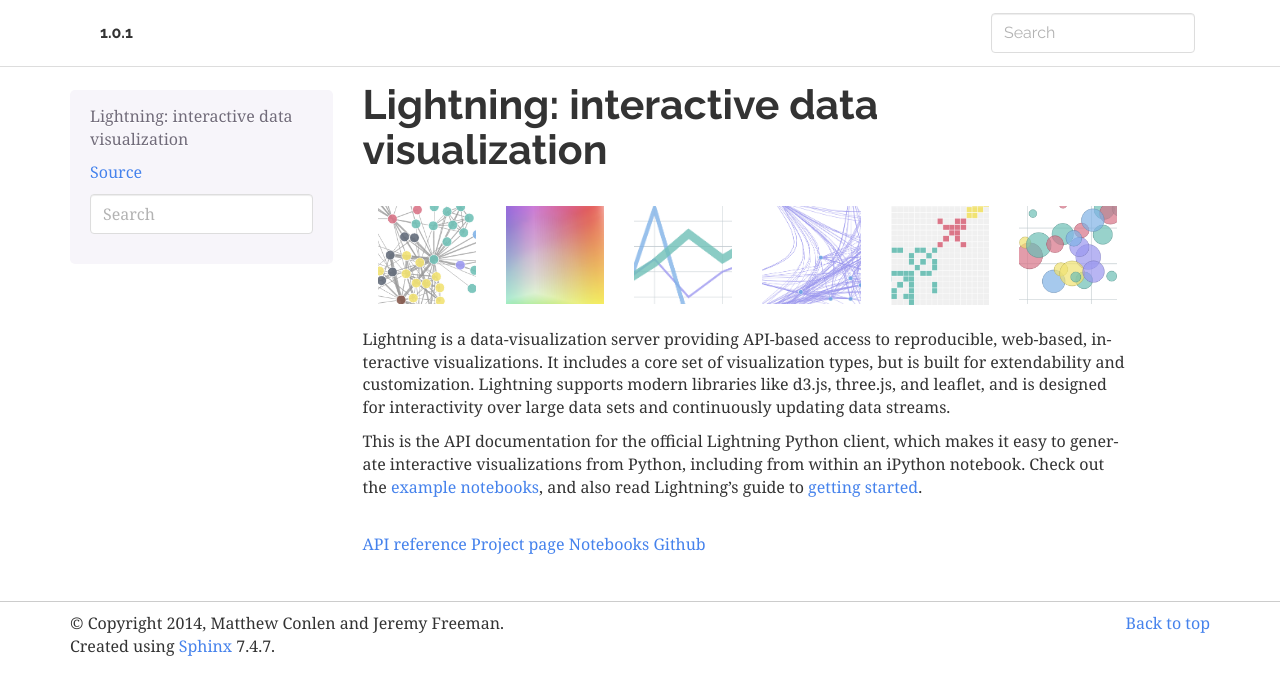
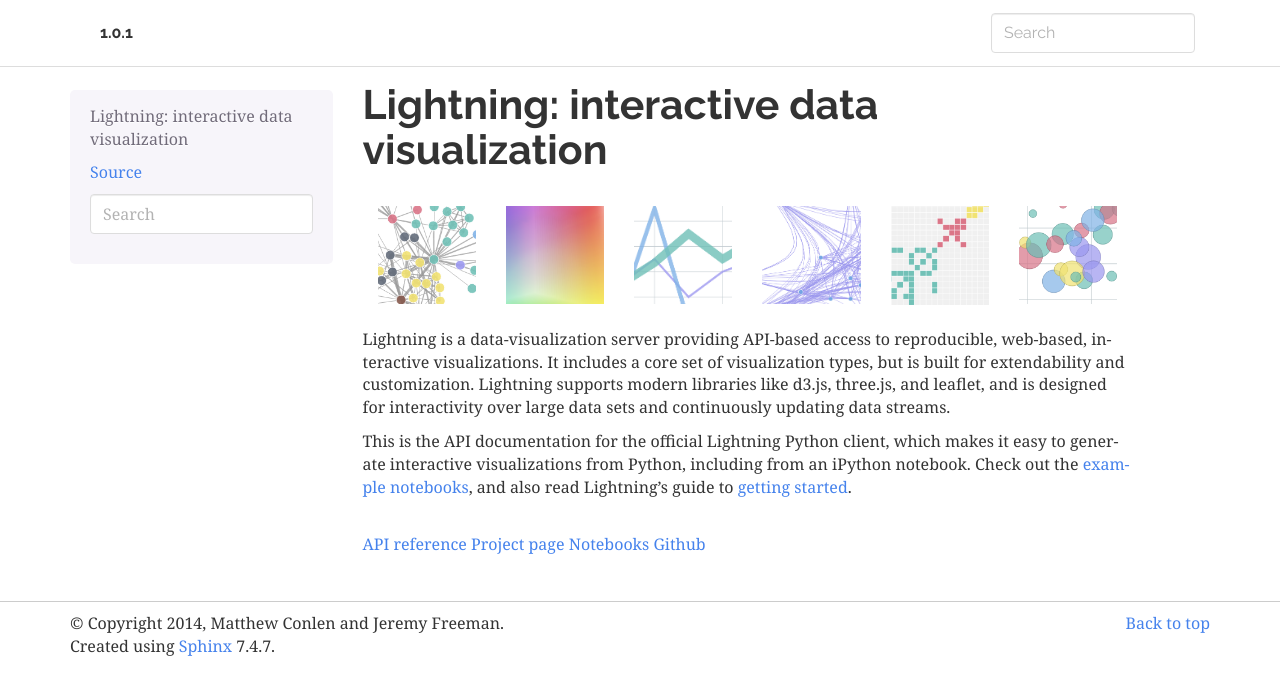
Before and after one commit to lightning-viz/lightning-python, a Sphinx documentation site: the page built from doc/source/index.rst, in a window 1280 px wide. Shown: the top 695 px of the page. Built offline with Sphinx 7.4.7, drawn with Linux system fonts in a browser that asks for light colours.

Commit message:
Update link

```diff
--- a/doc/source/index.rst
+++ b/doc/source/index.rst
@@ -44,7 +44,7 @@
 
 Lightning is a data-visualization server providing API-based access to reproducible, web-based, interactive visualizations. It includes a core set of visualization types, but is built for extendability and customization. Lightning supports modern libraries like d3.js, three.js, and leaflet, and is designed for interactivity over large data sets and continuously updating data streams.
 
-This is the API documentation for the official Lightning Python client, which makes it easy to generate interactive visualizations from Python, including from within an iPython notebook. Check out the `example notebooks`_, and also read Lightning's guide to `getting started`_.
+This is the API documentation for the official Lightning Python client, which makes it easy to generate interactive visualizations from Python, including from an iPython notebook. Check out the `example notebooks`_, and also read Lightning's guide to `getting started`_.
 
 .. _example notebooks: http://nbviewer.ipython.org/github/lightning-viz/lightning-example-notebooks/tree/master/index.ipynb
 .. _getting started: http://lightning-viz.org/documentation/
@@ -57,7 +57,7 @@
 	<br>
 	<a class='button' href='api.html'>API reference</a>
 	<a class='button' href='http://lightning-viz.org'>Project page</a>
-  <a class='button' href='http://nbviewer.ipython.org/github/lightning-viz/lightning-example-notebooks/tree/master/'>Notebooks</a>
+  <a class='button' href='http://nbviewer.ipython.org/github/lightning-viz/lightning-example-notebooks/tree/master/index.ipynb'>Notebooks</a>
   <a class='button' href='https://github.com/lightning-viz'>Github</a>
 	<br>
 	<br>
```
